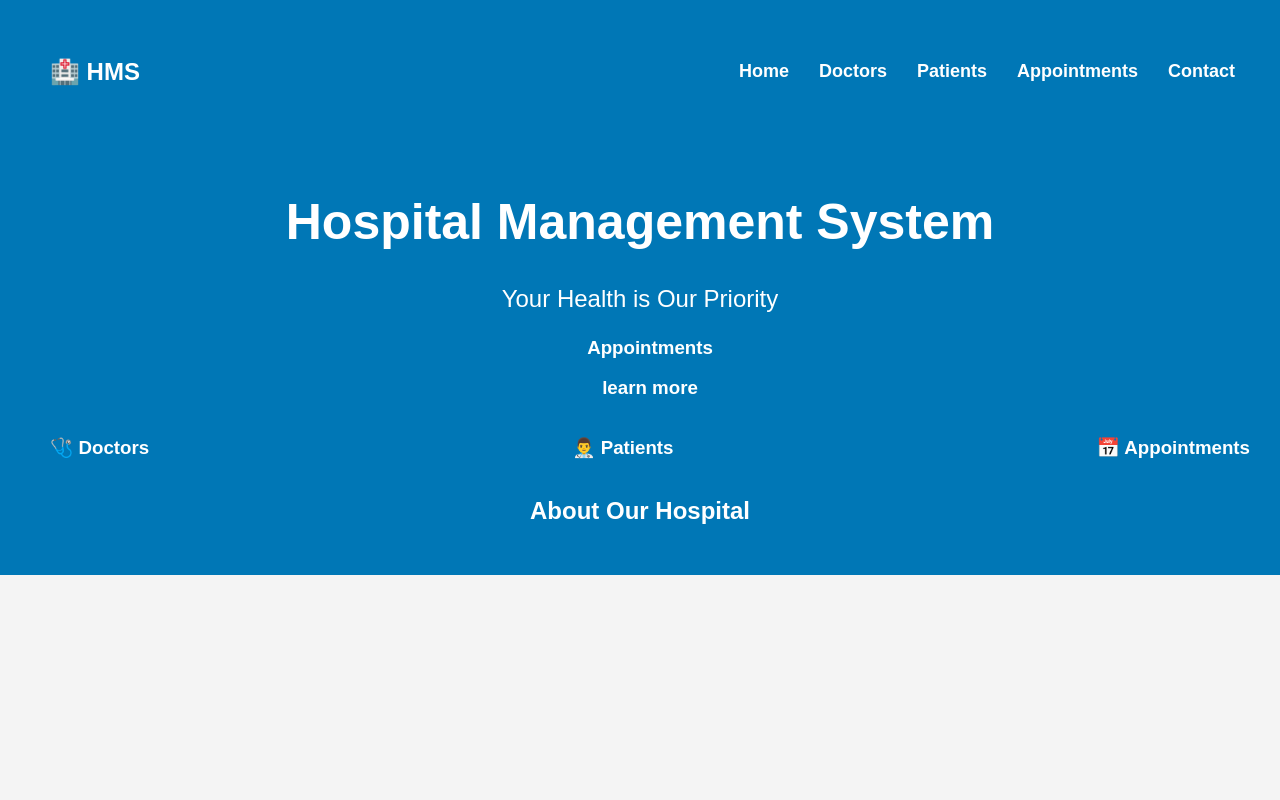
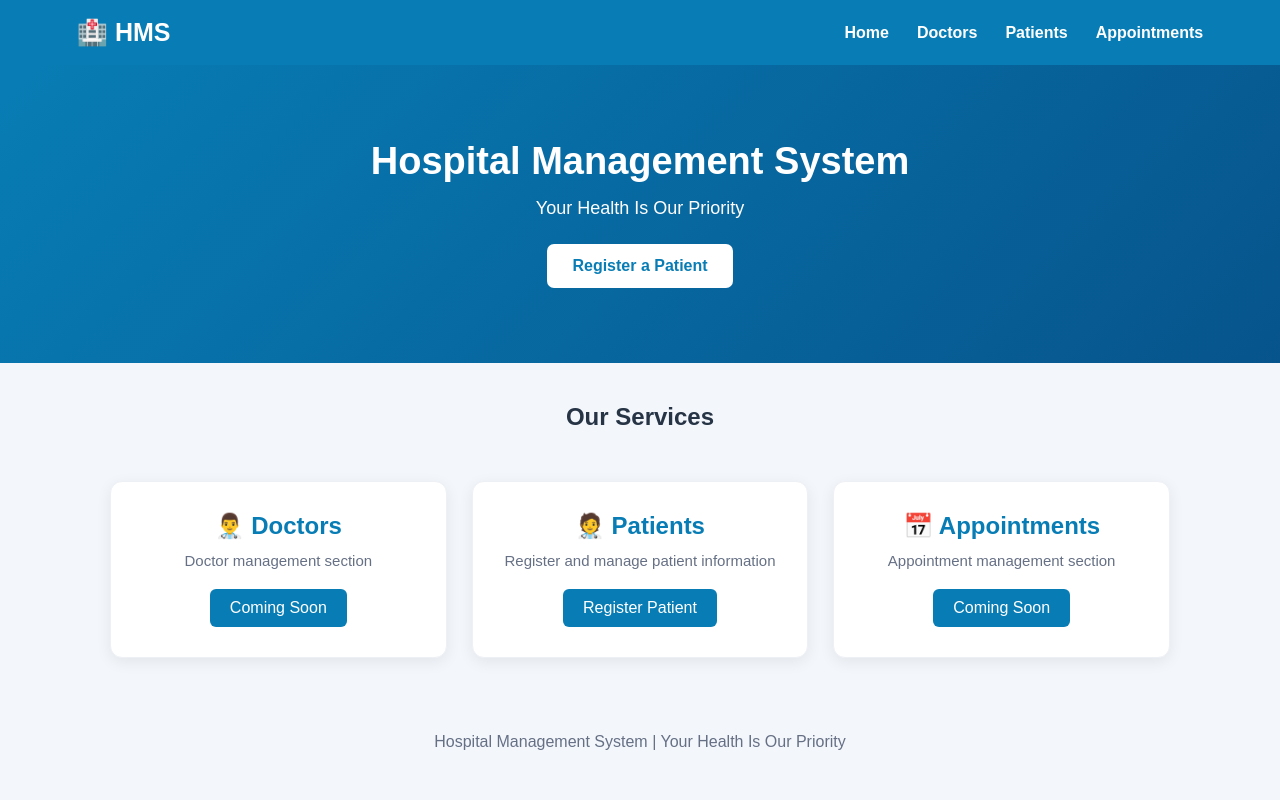
Before and after one commit to Bhavana-sv-hub/hospital-management, a Flask app: page / in a window 1280 px wide. Run offline with Flask 3, Linux system fonts and the light colour scheme.

Commit message:
Improved hospital management website

```diff
--- a/app.py
+++ b/app.py
@@ -1,10 +1,66 @@
-from flask import Flask,render_template
+
+from flask import Flask, render_template, request, redirect, url_for, flash
+from database import get_db_connection
 
 app = Flask(__name__)
+app.secret_key = "change-this-to-a-random-secret"
 
+# Home page
 @app.route("/")
 def home():
     return render_template("index.html")
 
+
+# Patient registration page
+@app.route("/patient")
+def patient_register():
+    return render_template("patient.html")
+
+
+# Save patient details into MySQL
+@app.route("/register", methods=["POST"])
+def register_patient():
+
+    name = request.form["name"]
+    age = request.form["age"]
+    gender = request.form["gender"]
+    phone = request.form["phone"]
+    address = request.form["address"]
+
+    connection = None
+    cursor = None
+
+    try:
+        connection = get_db_connection()
+        cursor = connection.cursor()
+
+        query = """
+        INSERT INTO patients
+        (name, age, gender, phone, address)
+        VALUES (%s, %s, %s, %s, %s)
+        """
+
+        values = (name, age, gender, phone, address)
+
+        cursor.execute(query, values)
+        connection.commit()
+
+        flash("Patient registered successfully!")
+
+    except Exception as e:
+        if connection:
+            connection.rollback()
+        print("Error:", e)
+        flash("Patient registration failed. Please try again.")
+
+    finally:
+        if cursor:
+            cursor.close()
+        if connection and connection.is_connected():
+            connection.close()
+
+    return redirect(url_for("patient_register"))
+
+
 if __name__ == "__main__":
     app.run(debug=True)
--- a/requirements.txt
+++ b/requirements.txt
@@ -0,0 +1,2 @@
+Flask
+mysql-connector-python
--- a/static/style.css
+++ b/static/style.css
@@ -1,53 +1,295 @@
-body{
-    margin:0;
-    font-family:Arial, sans-serif;
-    background-color:#f4f4f4;
+
+/* GENERAL SETTINGS */
+* {
+    margin: 0;
+    padding: 0;
+    box-sizing: border-box;
 }
 
-header{
-    background-color:#0077b6;
-    color:white;
-    text-align:center;
-    padding:30px;
+body {
+    font-family: Arial, sans-serif;
+    background: #f3f6fb;
+    color: #263445;
 }
 
-nav{
-    display:flex;
-    justify-content:space-between;
-    align-items:center;
+/* NAVIGATION BAR */
+.navbar {
+    background: #087db5;
+    color: white;
+    padding: 18px 6%;
+    display: flex;
+    justify-content: space-between;
+    align-items: center;
+    flex-wrap: wrap;
 }
 
-.logo{
-    margin-left:20px;
+.logo {
+    font-size: 25px;
+    font-weight: bold;
 }
 
-nav ul{
-    list-style:none;
-    display:flex;
+.nav-links {
+    display: flex;
+    list-style: none;
+    gap: 28px;
 }
 
-nav ul li{
-    margin:15px;
+.nav-links a {
+    text-decoration: none;
+    color: white;
+    font-weight: bold;
 }
 
-nav ul li a{
-    text-decoration:none;
-    color:white;
-    font-size:18px;
-    font-weight:bold;
+.nav-links a:hover {
+    color: #d5efff;
 }
 
-nav ul li a:hover{
-    color:yellow;
+/* HOMEPAGE HERO */
+.hero {
+    background: linear-gradient(135deg, #087db5, #07548c);
+    color: white;
+    text-align: center;
+    padding: 75px 20px;
 }
 
-h1{
-    font-size:50px;
-    margin-top:80px;
+.hero h1 {
+    font-size: 38px;
+    margin-bottom: 15px;
 }
 
+.hero p {
+    font-size: 18px;
+    margin-bottom: 25px;
+}
 
-p{
-    font-size:24px;
-    margin-top:15px;
+.main-btn {
+    display: inline-block;
+    background: white;
+    color: #087db5;
+    padding: 13px 25px;
+    border-radius: 7px;
+    text-decoration: none;
+    font-weight: bold;
 }
+
+/* DASHBOARD FEATURES */
+.features {
+    max-width: 1100px;
+    margin: 50px auto;
+    padding: 0 20px;
+    display: grid;
+    grid-template-columns: repeat(3, 1fr);
+    gap: 25px;
+}
+
+.feature-card {
+    background: white;
+    padding: 30px 20px;
+    text-align: center;
+    border-radius: 12px;
+    box-shadow: 0 4px 15px rgba(0,0,0,0.07);
+}
+
+.feature-card h2 {
+    color: #087db5;
+    margin-bottom: 12px;
+}
+
+.feature-card p {
+    color: #667085;
+    font-size: 15px;
+    margin-bottom: 20px;
+}
+
+.card-btn {
+    display: inline-block;
+    background: #087db5;
+    color: white;
+    padding: 10px 20px;
+    border-radius: 6px;
+    text-decoration: none;
+}
+
+.card-btn:hover {
+    background: #07548c;
+}
+
+/* PAGE CONTAINER */
+.page-container {
+    max-width: 850px;
+    margin: 45px auto;
+    padding: 0 20px;
+}
+
+/* REGISTRATION FORM */
+.form-card {
+    background: white;
+    padding: 35px;
+    border-radius: 14px;
+    box-shadow: 0 5px 20px rgba(0,0,0,0.08);
+}
+
+.form-card h1 {
+    color: #087db5;
+    text-align: center;
+    margin-bottom: 10px;
+}
+
+.form-subtitle {
+    text-align: center;
+    color: #777;
+    margin-bottom: 30px;
+}
+
+.form-grid {
+    display: grid;
+    grid-template-columns: 1fr 1fr;
+    gap: 20px;
+}
+
+.form-group {
+    display: flex;
+    flex-direction: column;
+}
+
+.form-group.full-width {
+    grid-column: 1 / -1;
+}
+
+.form-group label {
+    font-weight: bold;
+    margin-bottom: 8px;
+}
+
+.form-group input,
+.form-group select,
+.form-group textarea {
+    padding: 12px;
+    border: 1px solid #ccd5df;
+    border-radius: 7px;
+    font-size: 15px;
+    width: 100%;
+}
+
+.form-group input:focus,
+.form-group select:focus,
+.form-group textarea:focus {
+    outline: none;
+    border-color: #087db5;
+}
+
+.form-group textarea {
+    resize: vertical;
+    min-height: 90px;
+}
+
+.submit-btn {
+    width: 100%;
+    margin-top: 25px;
+    padding: 14px;
+    background: #087db5;
+    color: white;
+    border: none;
+    border-radius: 7px;
+    font-size: 16px;
+    font-weight: bold;
+    cursor: pointer;
+}
+
+.submit-btn:hover {
+    background: #07548c;
+}
+
+/* FLASH MESSAGES */
+.flash-message {
+    background: #d9f5e5;
+    color: #176b3a;
+    padding: 13px;
+    margin-bottom: 20px;
+    border-radius: 7px;
+    text-align: center;
+}
+
+/* BACK LINK */
+.back-link {
+    display: inline-block;
+    margin-top: 20px;
+    color: #087db5;
+    text-decoration: none;
+    font-weight: bold;
+}
+
+/* FOOTER */
+footer {
+    text-align: center;
+    padding: 25px;
+    color: #667085;
+}
+
+/* MOBILE RESPONSIVE */
+@media (max-width: 700px) {
+    .navbar {
+        flex-direction: column;
+        gap: 18px;
+    }
+
+    .nav-links {
+        gap: 15px;
+        flex-wrap: wrap;
+        justify-content: center;
+    }
+
+    .hero h1 {
+        font-size: 28px;
+    }
+
+    .features {
+        grid-template-columns: 1fr;
+    }
+
+    .form-grid {
+        grid-template-columns: 1fr;
+    }
+
+    .form-group.full-width {
+        grid-column: auto;
+    }
+
+    .form-card {
+        padding: 22px;
+    }
+}
+.feature-card {
+    transition: transform 0.3s ease, box-shadow 0.3s ease;
+    border: 1px solid #edf0f5;
+}
+
+.feature-card:hover {
+    transform: translateY(-8px);
+    box-shadow: 0 10px 25px rgba(0,0,0,0.12);
+}
+.card-btn,
+.main-btn,
+.submit-btn {
+    transition: 0.3s ease;
+}
+
+.card-btn:hover,
+.submit-btn:hover {
+    transform: scale(1.03);
+}
+.form-card {
+    border: 1px solid #e8edf3;
+}
+
+.form-group input,
+.form-group select,
+.form-group textarea {
+    transition: 0.3s ease;
+}
+
+.form-group input:hover,
+.form-group select:hover,
+.form-group textarea:hover {
+    border-color: #087db5;
+}
--- a/templates/index.html
+++ b/templates/index.html
@@ -1,61 +1,83 @@
+
 <!DOCTYPE html>
 <html lang="en">
 
 <head>
     <meta charset="UTF-8">
     <meta name="viewport" content="width=device-width, initial-scale=1.0">
-
     <title>Hospital Management System</title>
 
-    <link rel="stylesheet" href="{{ url_for('static', filename='style.css') }}">
+    <link rel="stylesheet"
+          href="{{ url_for('static', filename='style.css') }}">
 </head>
 
 <body>
 
-    <header>
-        <nav>
+    <!-- Navigation -->
+    <nav class="navbar">
 
-        <h2 class="logo">🏥 HMS</h2>
+        <div class="logo">🏥 HMS</div>
 
-        <ul>
-
-            <li><a href="#">Home</a></li>
-
-            <li><a href="#">Doctors</a></li>
-
-            <li><a href="#">Patients</a></li>
-
-            <li><a href="#">Appointments</a></li>
-
-            <li><a href="#">Contact</a></li>
-
+        <ul class="nav-links">
+            <li><a href="/">Home</a></li>
+            <li><a href="#doctors">Doctors</a></li>
+            <li><a href="{{ url_for('patient_register') }}">Patients</a></li>
+            <li><a href="#appointments">Appointments</a></li>
         </ul>
 
     </nav>
 
-    <h1>Hospital Management System</h1>
+    <!-- Hero Section -->
+    <section class="hero">
 
-    <p>Your Health is Our Priority</p>
-<section class="features">
-    <div class="logo">
-        <h3>Appointments</h3>
-    </div>
+        <h1>Hospital Management System</h1>
 
-    <div class="logo">
-        <h3>learn more</h3>
-    </div>
-</section>
-    <nav>
-        <h3 class="logo">🩺 Doctors</h3>
-        <h3 class="logo">👨‍⚕️ Patients</h3>
-        <h3 class="logo">📅 Appointments</h3>
-     </nav>
+        <p>Your Health Is Our Priority</p>
 
+        <a href="{{ url_for('patient_register') }}"
+           class="main-btn">
+            Register a Patient
+        </a>
 
-    <h2>About Our Hospital</h2>
+    </section>
 
-    </header>
+    <!-- Dashboard Cards -->
+     <h2 style="text-align:center; margin-top:40px; color:#263445;">
+    Our Services
+</h2>
+    <section class="features">
+
+        <div class="feature-card" id="doctors">
+            <h2>👨‍⚕️ Doctors</h2>
+            <p>Doctor management section</p>
+            <a href="#doctors" class="card-btn">
+                Coming Soon
+            </a>
+        </div>
+
+        <div class="feature-card" id="patients">
+            <h2>🧑‍⚕️ Patients</h2>
+            <p>Register and manage patient information</p>
+            <a href="{{ url_for('patient_register') }}"
+               class="card-btn">
+                Register Patient
+            </a>
+        </div>
+
+        <div class="feature-card" id="appointments">
+            <h2>📅 Appointments</h2>
+            <p>Appointment management section</p>
+            <a href="#appointments" class="card-btn">
+                Coming Soon
+            </a>
+        </div>
+
+    </section>
+
+    <!-- Footer -->
+    <footer>
+        <p>Hospital Management System | Your Health Is Our Priority</p>
+    </footer>
 
 </body>
-
 </html>
```
Also changed, not shown: database.py (added, +13 -0 lines), templates/patient.html (added, +112 -0 lines), test_db.py (added, +12 -0 lines), README.md.
